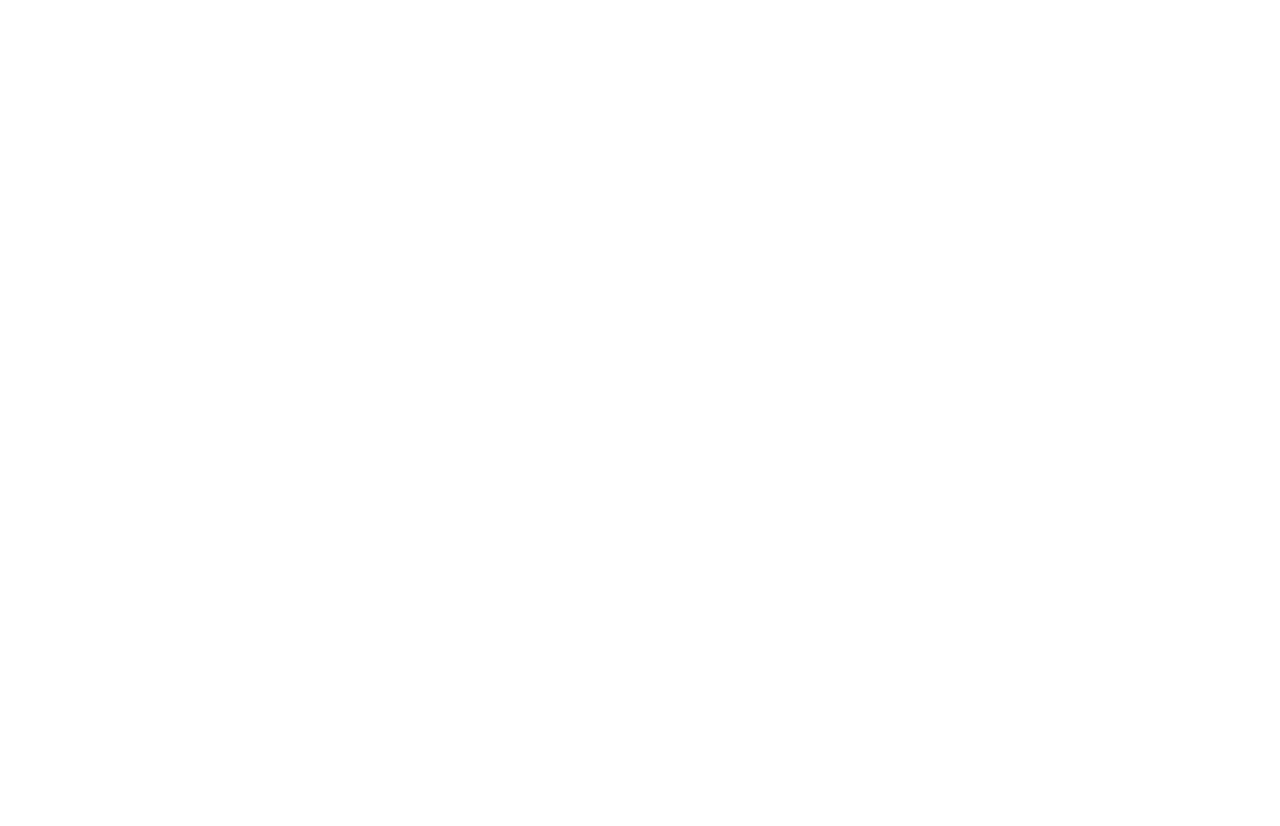
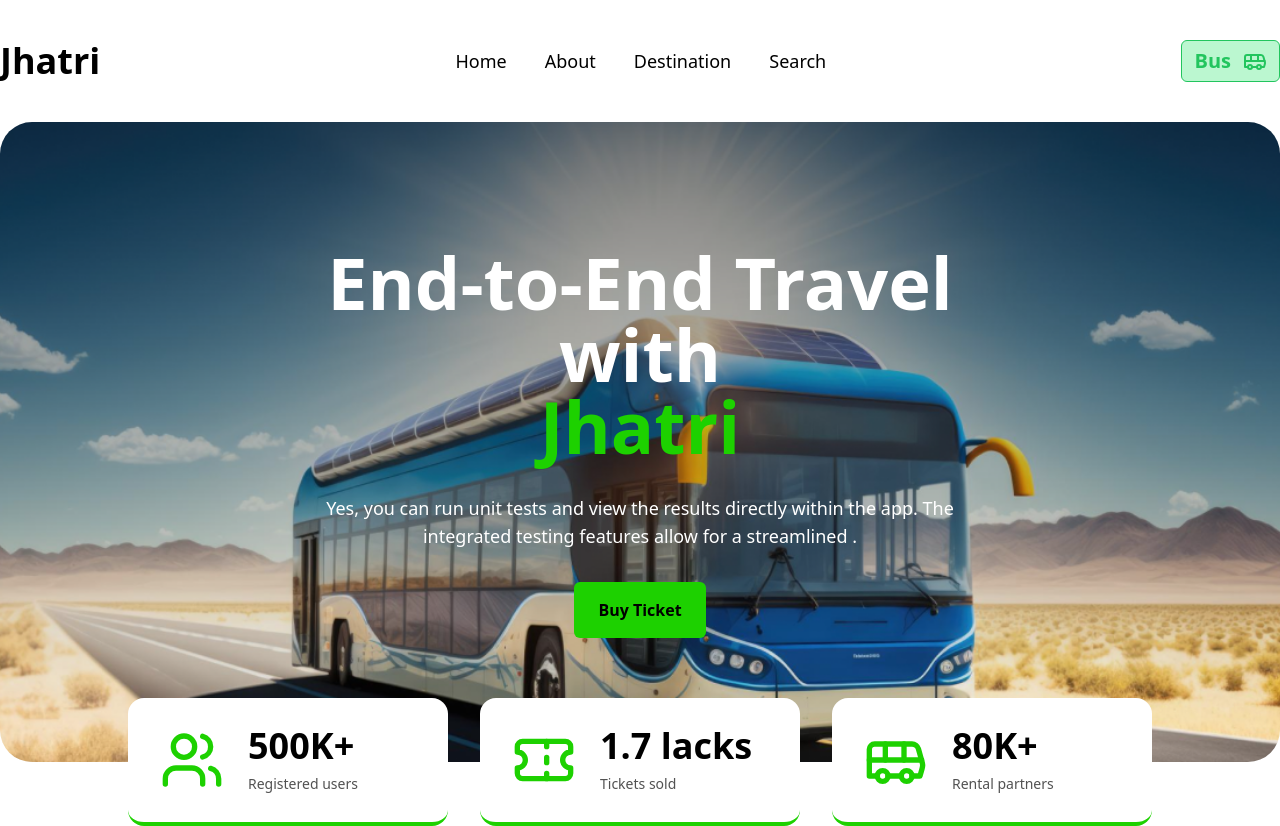
Before and after one commit to misbahurbd/B9A5-smart-ticketing-main, a plain HTML site: page index.html in a window 1280 px wide. Before the commit the page ends 800 px from the top, so only its background shows below. Drawn offline with nearby package versions, Linux system fonts and the light colour scheme.

Commit message:
hero section done

```diff
--- a/index.html
+++ b/index.html
@@ -9,14 +9,144 @@
   </head>
   <body>
     <!-- header start -->
-    <header>
-      <nav>
-        <a href="/"></a>
+    <header class="py-10">
+      <nav class="container mx-auto flex justify-between items-center gap-6">
+        <!-- nav logo -->
+        <a
+          href="/"
+          class="text-4xl font-extrabold">
+          Jhatri
+        </a>
+        <!-- nav menu -->
+        <ul class="flex items-center gap-3 text-lg">
+          <li>
+            <a
+              class="block px-3 py-1.5 rounded-md transition hover:bg-green-200 border border-transparent hover:border-green-400"
+              href="">
+              Home
+            </a>
+          </li>
+          <li>
+            <a
+              class="block px-3 py-1.5 rounded-md transition hover:bg-green-200 border border-transparent hover:border-green-400"
+              href="">
+              About
+            </a>
+          </li>
+          <li>
+            <a
+              class="block px-3 py-1.5 rounded-md transition hover:bg-green-200 border border-transparent hover:border-green-400"
+              href="">
+              Destination
+            </a>
+          </li>
+          <li>
+            <a
+              class="block px-3 py-1.5 rounded-md transition hover:bg-green-200 border border-transparent hover:border-green-400"
+              href="">
+              Search
+            </a>
+          </li>
+        </ul>
+        <!-- nav action -->
+        <button
+          class="flex items-center gap-3 font-semibold px-3 py-1.5 rounded-md bg-green-200 border border-green-500 text-green-500 text-xl">
+          Bus
+          <i data-lucide="bus"></i>
+        </button>
       </nav>
     </header>
     <!-- header end -->
 
+    <!-- main content start -->
+    <main class="container mx-auto relative">
+      <!-- hero start -->
+      <section>
+        <div class="relative aspect-[16/8] flex items-center justify-center">
+          <img
+            src="./images/banner.png"
+            alt="banner"
+            class="block w-full h-full rounded-[32px] absolute object-cover object-center inset-0 -z-10" />
+          <div class="flex flex-col items-center justify-center gap-8 max-w-[780px]">
+            <h2 class="flex flex-col text-center text-7xl font-bold">
+              <span class="text-white">End-to-End Travel with</span>
+              <span class="text-brand">Jhatri</span>
+            </h2>
+            <p class="text-white text-center text-lg px-8">
+              Yes, you can run unit tests and view the results directly within the app. The
+              integrated testing features allow for a streamlined .
+            </p>
+            <button class="bg-brand rounded-md px-6 py-4 font-bold">Buy Ticket</button>
+          </div>
+        </div>
+        <div class="w-4/5 mx-auto grid grid-cols-3 gap-8 -mt-16 z-10">
+          <!-- info card start -->
+          <div
+            class="flex gap-6 items-center px-8 py-6 rounded-2xl border-0 border-b-4 border-brand h-32 bg-white">
+            <span class="text-brand block"
+              ><i
+                data-lucide="users"
+                class="w-16 h-16"></i
+            ></span>
+            <div class="space-y-2">
+              <h3 class="text-4xl font-bold">500K+</h3>
+              <p class="text-sm text-neutral-600">Registered users</p>
+            </div>
+          </div>
+          <!-- info card end -->
+
+          <!-- info card start -->
+          <div
+            class="flex gap-6 items-center px-8 py-6 rounded-2xl border-0 border-b-4 border-brand h-32 bg-white">
+            <span class="text-brand block">
+              <i
+                data-lucide="ticket"
+                class="w-16 h-16"></i>
+            </span>
+            <div class="space-y-2">
+              <h3 class="text-4xl font-bold">1.7 lacks</h3>
+              <p class="text-sm text-neutral-600">Tickets sold</p>
+            </div>
+          </div>
+          <!-- info card end -->
+
+          <!-- info card start -->
+          <div
+            class="flex gap-6 items-center px-8 py-6 rounded-2xl border-0 border-b-4 border-brand h-32 bg-white">
+            <span class="text-brand block">
+              <i
+                data-lucide="bus"
+                class="w-16 h-16"></i>
+            </span>
+            <div class="space-y-2">
+              <h3 class="text-4xl font-bold">80K+</h3>
+              <p class="text-sm text-neutral-600">Rental partners</p>
+            </div>
+          </div>
+          <!-- info card end -->
+        </div>
+      </section>
+      <!-- hero end -->
+    </main>
+    <!-- main content end -->
+
     <!-- tailwind css cdn -->
     <script src="https://cdn.tailwindcss.com"></script>
+    <script>
+      tailwind.config = {
+        theme: {
+          extend: {
+            colors: {
+              brand: '#1DD100',
+            },
+          },
+        },
+      }
+    </script>
+    <!-- Production version -->
+    <script src="https://unpkg.com/lucide@latest"></script>
+    <script>
+      lucide.createIcons()
+    </script>
   </body>
 </html>
```
Also changed, not shown: tailwind.config.js (added).
